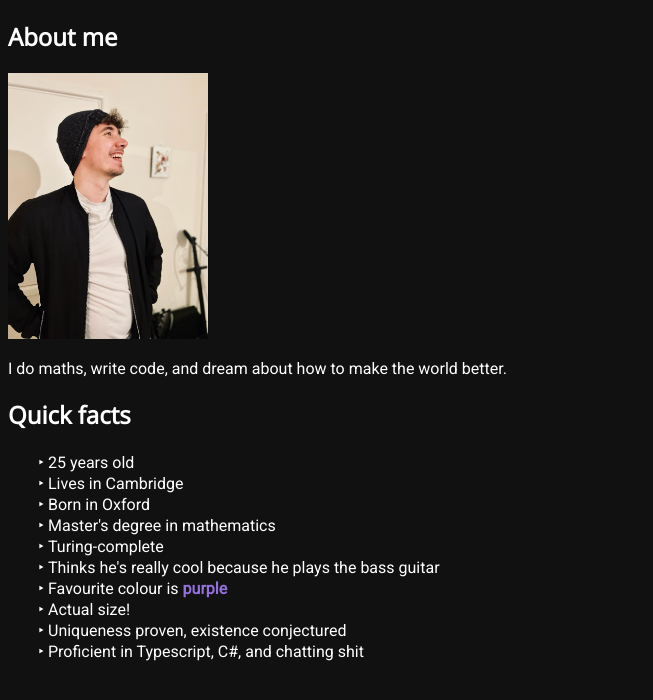
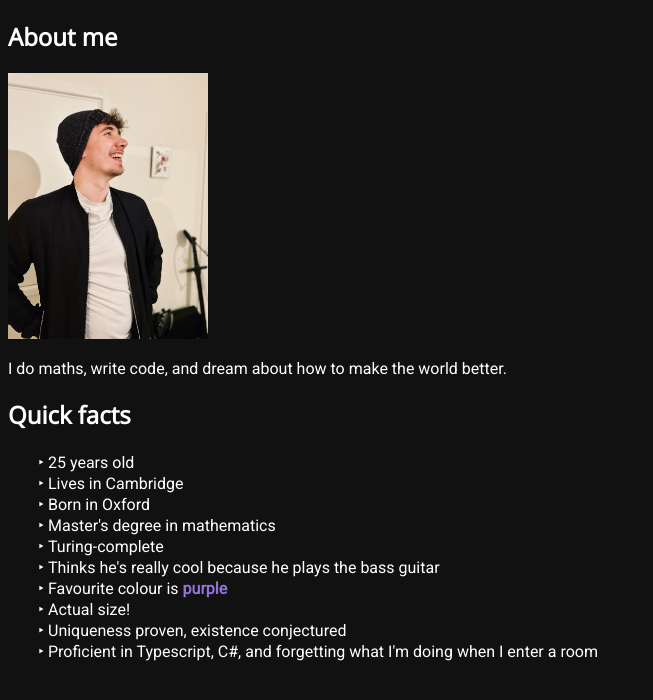
Before and after one commit to TimLeach635/tleach, a website: page index.html in a window 1280 px wide. Shown: the whole page, without its empty margins (0-653 px from the left). Drawn offline with nearby package versions, Linux system fonts and the light colour scheme.

Commit message:
Remove profanity

```diff
--- a/index.html
+++ b/index.html
@@ -27,7 +27,7 @@
           </li>
           <li>Actual size!</li>
           <li>Uniqueness proven, existence conjectured</li>
-          <li>Proficient in Typescript, C#, and chatting shit</li>
+          <li>Proficient in Typescript, C#, and forgetting what I'm doing when I enter a room</li>
         </ul>
       </section>
     </main>
```
